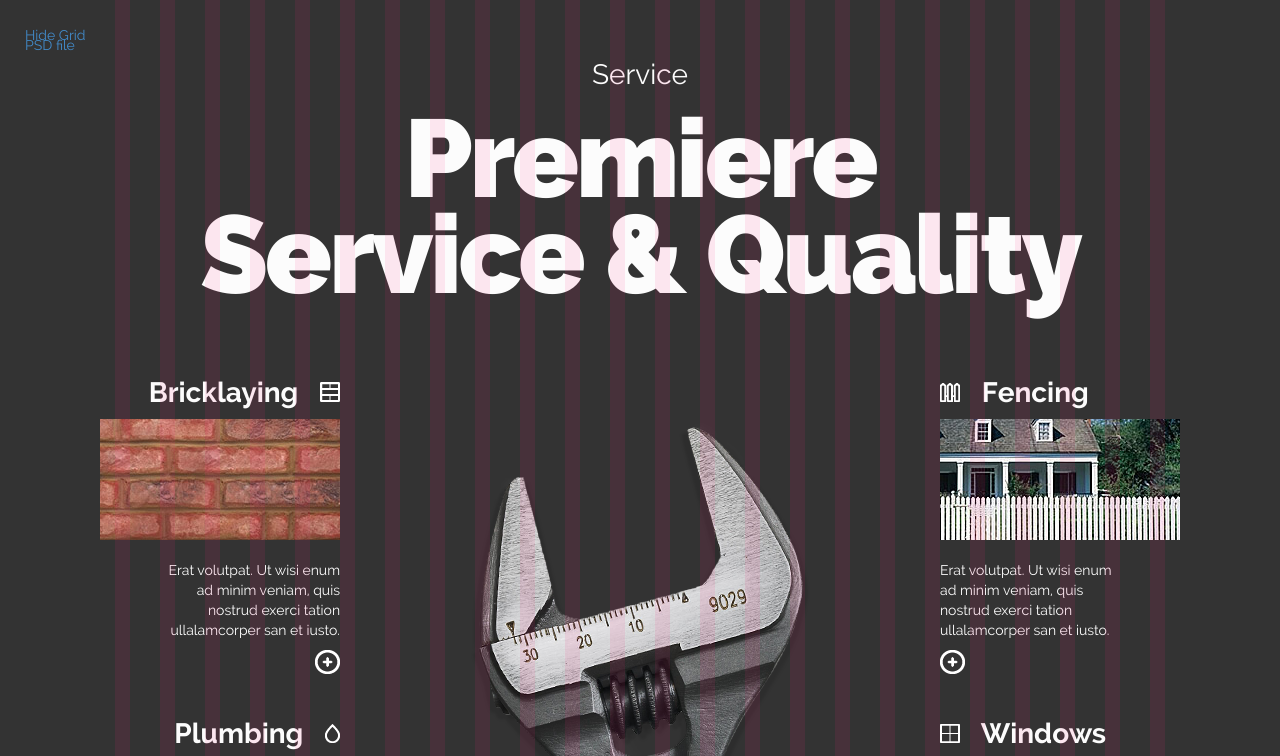
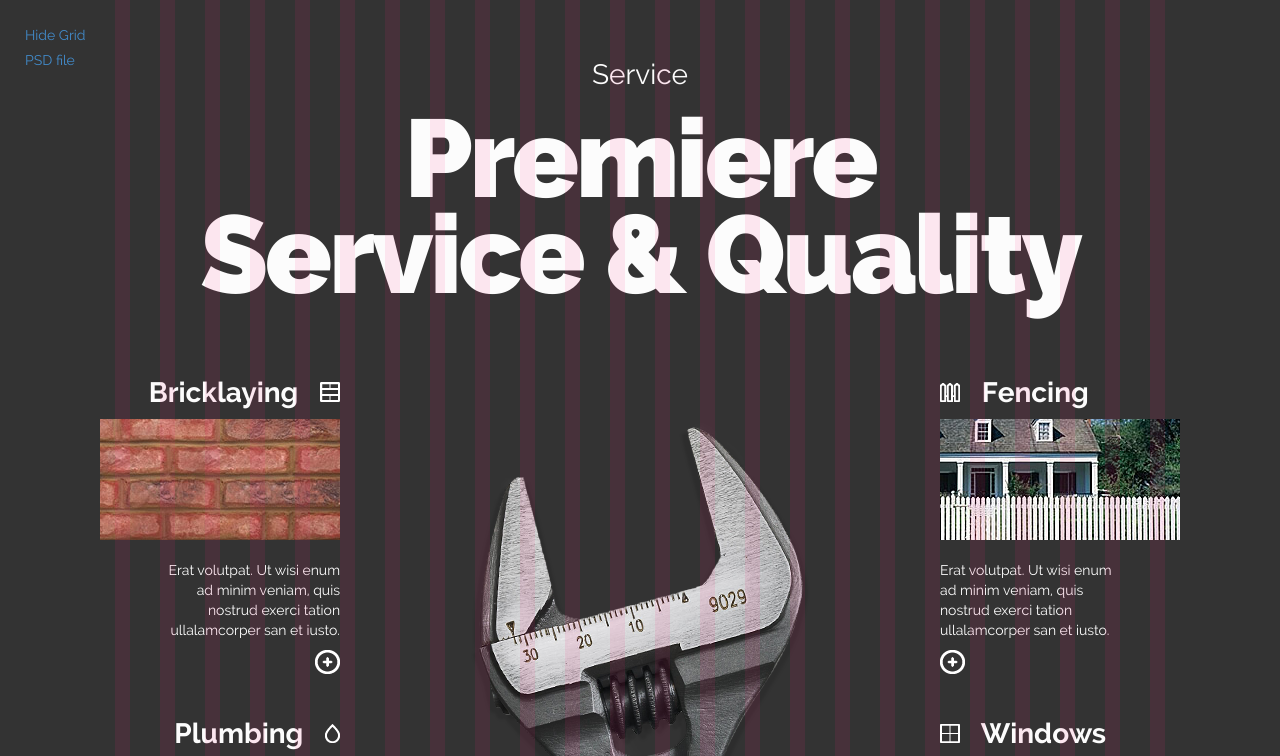
Before and after one commit to mkdizajn/incsubtask, a plain HTML site: page index.html in a window 1280 px wide. Shown: the top 756 px of the page. Drawn offline with Linux system fonts and the light colour scheme.

Commit message:
psd file link added 1

```diff
--- a/css/app.css
+++ b/css/app.css
@@ -123,6 +123,6 @@ p{
 }
 #psd-file{
 	position: fixed;
-	top: 35px;
+	top: 50px;
 	left: 25px;
 }
```
